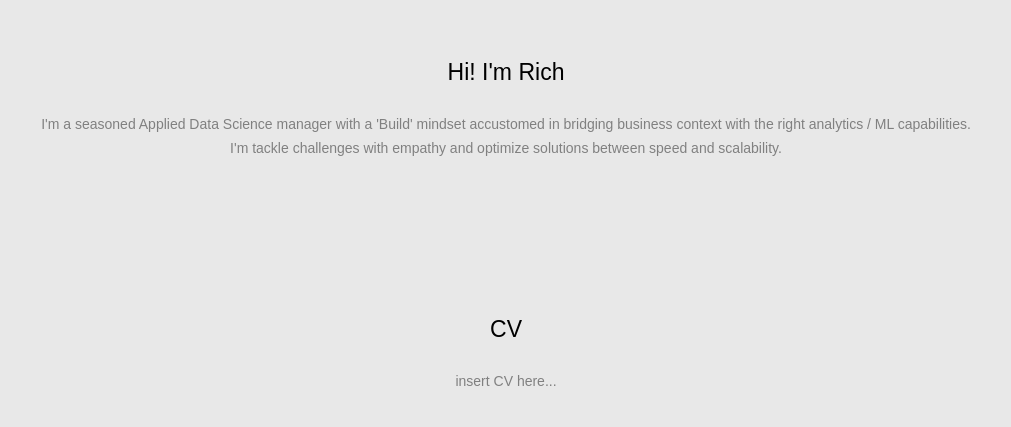
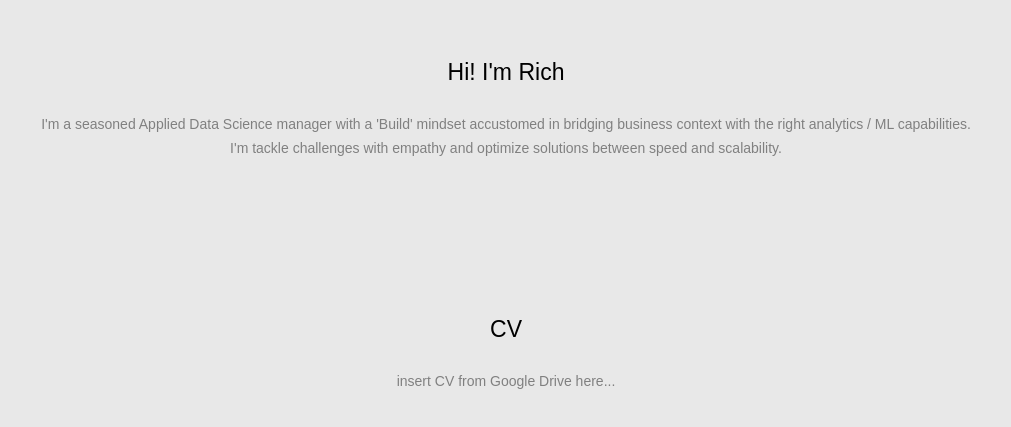
Before and after one commit to rtheman/mywebsite, a website: page dist/about.html in a window 1280 px wide. Shown: the part 157-584 px from the top of the page, without its empty margins (134-1145 px from the left). Drawn offline with Linux system fonts and the light colour scheme.

Commit message:
small mod to get back into groove

```diff
--- a/dist/about.html
+++ b/dist/about.html
@@ -48,7 +48,7 @@
     <div id="about-CV">
         <h3>CV</h3>
         <div id="CV">
-            <p>insert CV here...</p>
+            <p>insert CV from Google Drive here...</p>
         </div>
     </div>
 </body>
```
